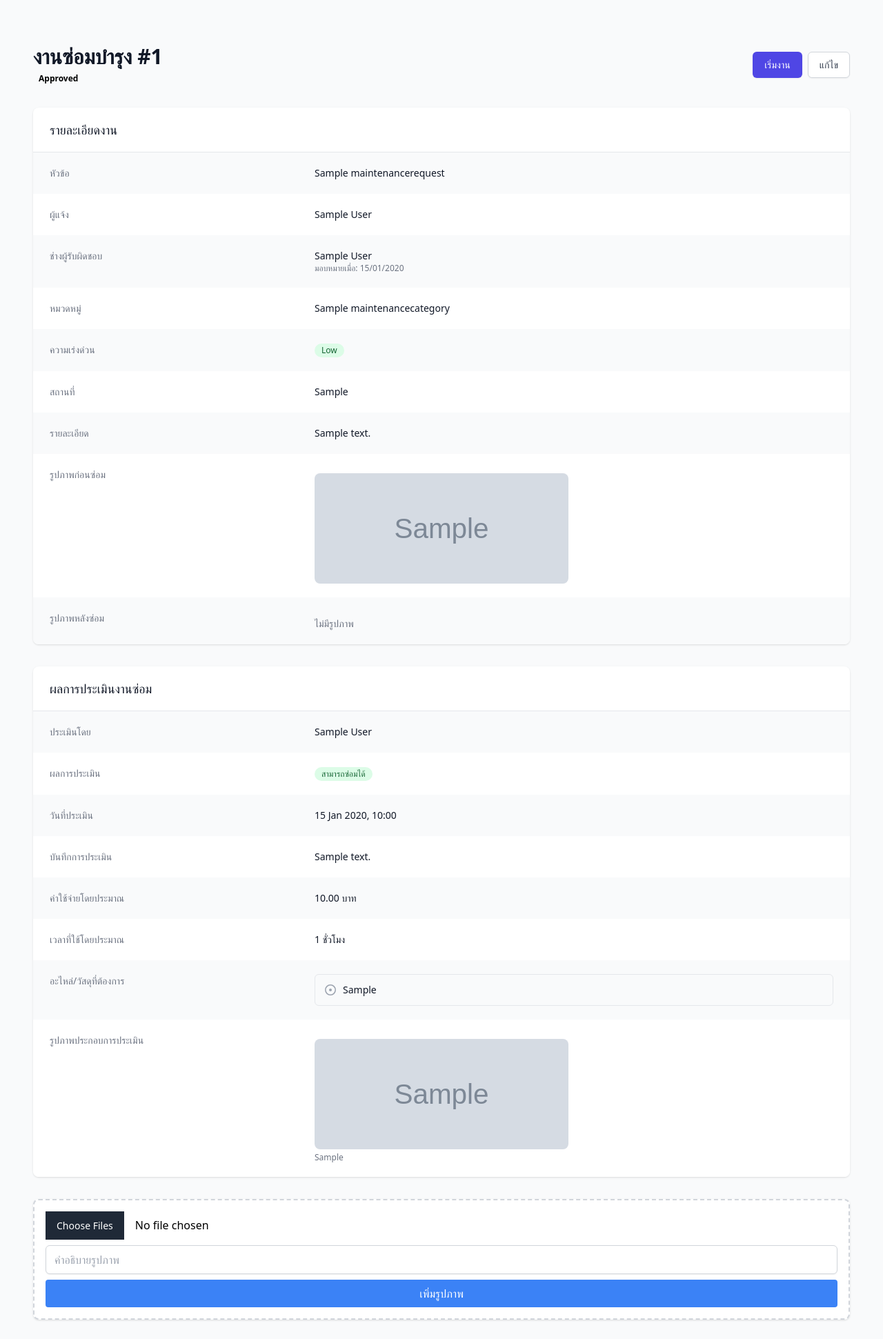
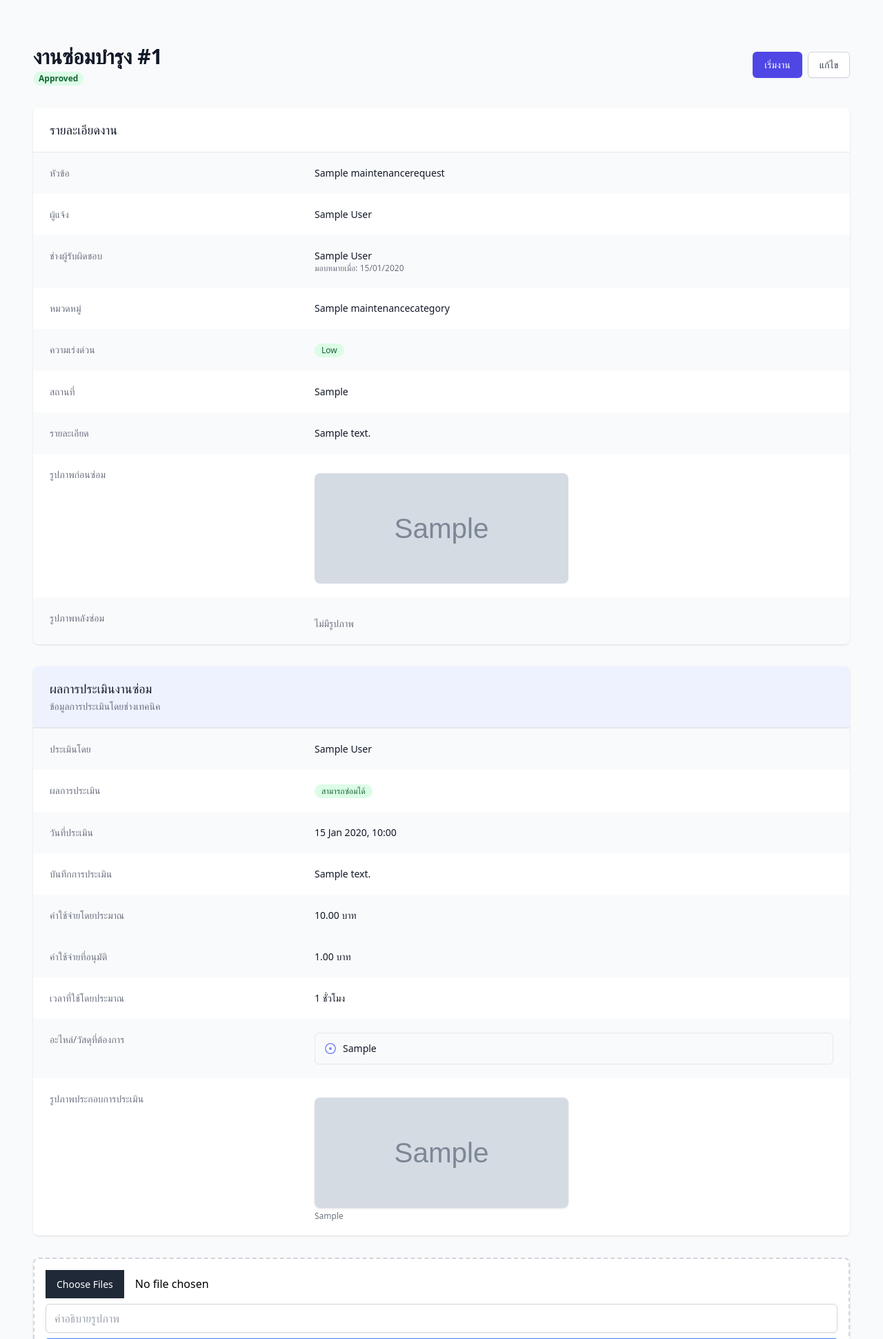
Before and after one commit to pondz1/rehearsal_notification_pb, a Django app: page /detail/1/ in a window 1280 px wide. Shown: the part 64-2005 px from the top of the page at 69% size. Run offline with Django 5.2, Linux system fonts and the light colour scheme; a user stored in the database is signed in; tables that the repository leaves empty hold one stand-in row (values such as "Sample post"); grey boxes marked "Sample" are stand-in pictures; data that the repository does not hold is empty; some libraries are stand-ins or nearby versions.

Commit message:
style and f

```diff
--- a/maintenance/models.py
+++ b/maintenance/models.py
@@ -51,17 +51,6 @@ class MaintenanceRequest(models.Model):
     updated_at = models.DateTimeField(auto_now=True)
     scheduled_date = models.DateTimeField(null=True, blank=True)
     completion_date = models.DateTimeField(null=True, blank=True)
-
-    # Add approval fields
-    approved_by = models.ForeignKey(
-        settings.AUTH_USER_MODEL,
-        on_delete=models.SET_NULL,
-        null=True,
-        blank=True,
-        related_name='approved_maintenance_requests'
-    )
-    approved_at = models.DateTimeField(null=True, blank=True)
-    approval_note = models.TextField(blank=True)
 
     def __str__(self):
         return f"{self.title} - {self.status}"
@@ -255,6 +244,18 @@ class RepairEvaluation(models.Model):
     parts_needed = models.TextField(blank=True, help_text="List of parts needed for repair")
     evaluated_at = models.DateTimeField(auto_now_add=True)
 
+    # Add approval fields
+    approved_by = models.ForeignKey(
+        settings.AUTH_USER_MODEL,
+        on_delete=models.SET_NULL,
+        null=True,
+        blank=True,
+        related_name='approved_maintenance_requests'
+    )
+    approved_at = models.DateTimeField(null=True, blank=True)
+    approval_note = models.TextField(blank=True)
+    approved_budget = models.DecimalField(max_digits=10, decimal_places=2, null=True, blank=True)
+
     def __str__(self):
         return f"Evaluation for {self.maintenance_request.title}"
 
--- a/templates/common/maintenance_status.html
+++ b/templates/common/maintenance_status.html
@@ -1,14 +1,15 @@
-<!-- ส่วนแสดงสถานะในไฟล์ template -->
 <span class="px-2 inline-flex text-xs leading-5 font-semibold rounded-full
     {% if maintenance.status == 'PENDING' %}bg-yellow-100 text-yellow-800
     {% elif maintenance.status == 'ASSIGNED' %}bg-blue-100 text-blue-800
-    {% elif maintenance.status == 'ASSESSED' %}bg-purple-100 text-purple-800
-    {% elif maintenance.status == 'WAITING_APPROVAL' %}bg-orange-100 text-orange-800
-    {% elif maintenance.status == 'CANNOT_FIX' %}bg-red-100 text-red-800
+    {% elif maintenance.status == 'EVALUATING' %}bg-purple-100 text-purple-800
+    {% elif maintenance.status == 'EVALUATED' %}bg-indigo-100 text-indigo-800
+    {% elif maintenance.status == 'APPROVED' %}bg-green-100 text-green-800
     {% elif maintenance.status == 'IN_PROGRESS' %}bg-blue-100 text-blue-800
     {% elif maintenance.status == 'COMPLETED' %}bg-green-100 text-green-800
+    {% elif maintenance.status == 'OUTSOURCED' %}bg-orange-100 text-orange-800
+    {% elif maintenance.status == 'TRANSFERRED' %}bg-teal-100 text-teal-800
+    {% elif maintenance.status == 'NEED_PARTS' %}bg-amber-100 text-amber-800
     {% elif maintenance.status == 'REJECTED' %}bg-red-100 text-red-800
-    {% elif maintenance.status == 'CANCELLED' %}bg-gray-100 text-gray-800
     {% endif %}">
     {{ maintenance.get_status_display }}
 </span>
--- a/templates/maintenance/detail.html
+++ b/templates/maintenance/detail.html
@@ -155,15 +155,16 @@
         <!-- Add this in the details section of the maintenance request -->
         {% if has_evaluation %}
             <div class="mt-8 bg-white shadow overflow-hidden sm:rounded-lg">
-                <div class="px-4 py-5 sm:px-6">
+                <div class="px-4 py-5 border-b border-gray-200 sm:px-6 bg-indigo-50">
                     <h3 class="text-lg leading-6 font-medium text-gray-900">ผลการประเมินงานซ่อม</h3>
+                    <p class="mt-1 max-w-2xl text-sm text-gray-500">ข้อมูลการประเมินโดยช่างเทคนิค</p>
                 </div>
                 <div class="border-t border-gray-200">
                     <dl>
                         <div class="bg-gray-50 px-4 py-5 sm:grid sm:grid-cols-3 sm:gap-4 sm:px-6">
                             <dt class="text-sm font-medium text-gray-500">ประเมินโดย</dt>
                             <dd class="mt-1 text-sm text-gray-900 sm:mt-0 sm:col-span-2">
-                                {{ evaluation.technician.get_full_name }}
+                                {{ evaluation.technician.get_full_name|default:evaluation.technician.username }}
                             </dd>
                         </div>
 
@@ -206,6 +207,15 @@
                             </div>
                         {% endif %}
 
+                        {% if evaluation.approved_budget %}
+                            <div class="bg-gray-50 px-4 py-5 sm:grid sm:grid-cols-3 sm:gap-4 sm:px-6">
+                                <dt class="text-sm font-medium text-gray-500">ค่าใช้จ่ายที่อนุมัติ</dt>
+                                <dd class="mt-1 text-sm text-gray-900 sm:mt-0 sm:col-span-2">
+                                    {{ evaluation.approved_budget|floatformat:2 }} บาท
+                                </dd>
+                            </div>
+                        {% endif %}
+
                         {% if evaluation.estimated_time %}
                             <div class="bg-white px-4 py-5 sm:grid sm:grid-cols-3 sm:gap-4 sm:px-6">
                                 <dt class="text-sm font-medium text-gray-500">เวลาที่ใช้โดยประมาณ</dt>
@@ -215,14 +225,15 @@
                             </div>
                         {% endif %}
 
-                        {% if parts_list %}
+                        {% if evaluation.parts_needed %}
                             <div class="bg-gray-50 px-4 py-5 sm:grid sm:grid-cols-3 sm:gap-4 sm:px-6">
                                 <dt class="text-sm font-medium text-gray-500">อะไหล่/วัสดุที่ต้องการ</dt>
                                 <dd class="mt-1 text-sm text-gray-900 sm:mt-0 sm:col-span-2">
                                     <ul class="border border-gray-200 rounded-md divide-y divide-gray-200">
-                                        {% for part in parts_list %}
+                                        {% for part in evaluation.parts_needed.splitlines %}
+                                            {% if part %}
                                                 <li class="pl-3 pr-4 py-3 flex items-center justify-start text-sm">
-                                                <svg class="flex-shrink-0 h-5 w-5 text-gray-400"
+                                                    <svg class="flex-shrink-0 h-5 w-5 text-indigo-400"
                                                          xmlns="http://www.w3.org/2000/svg" viewBox="0 0 20 20"
                                                          fill="currentColor" aria-hidden="true">
                                                         <path fill-rule="evenodd" d="M10 12a2 2 0 100-4 2 2 0 000 4z"
@@ -233,6 +244,7 @@
                                                     </svg>
                                                     <span class="ml-2 flex-1 w-0 truncate">{{ part }}</span>
                                                 </li>
+                                            {% endif %}
                                         {% endfor %}
                                     </ul>
                                 </dd>
@@ -246,9 +258,9 @@
                                     <div class="grid grid-cols-2 gap-4 mt-2">
                                         {% for img in evaluation.images.all %}
                                             <div class="relative">
-                                                <a href="{{ img.image.url }}" target="_blank">
+                                                <a href="{{ img.image.url }}" target="_blank" class="block">
                                                     <img src="{{ img.image.url }}" alt="{{ img.caption }}"
-                                                         class="h-40 w-full object-cover rounded-lg">
+                                                         class="h-40 w-full object-cover rounded-lg shadow hover:shadow-md transition-shadow duration-200">
                                                 </a>
                                                 {% if img.caption %}
                                                     <div class="mt-1 text-xs text-gray-500">{{ img.caption }}</div>
@@ -264,16 +276,39 @@
             </div>
         {% elif can_evaluate %}
             <div class="mt-8 bg-white shadow overflow-hidden sm:rounded-lg">
-                <div class="px-4 py-5 sm:px-6">
+                <div class="px-4 py-5 border-b border-gray-200 sm:px-6 bg-indigo-50">
                     <h3 class="text-lg leading-6 font-medium text-gray-900">การประเมินงานซ่อม</h3>
+                    <p class="mt-1 max-w-2xl text-sm text-gray-500">ข้อมูลสำหรับประเมินความเสียหายและความต้องการซ่อม</p>
                 </div>
                 <div class="border-t border-gray-200 px-4 py-5">
-                    <p class="text-sm text-gray-700 mb-4">คุณได้รับมอบหมายให้ดูแลงานซ่อมนี้
+                    <div class="rounded-md bg-indigo-50 p-4 mb-4">
+                        <div class="flex">
+                            <div class="flex-shrink-0">
+                                <svg class="h-5 w-5 text-indigo-400" xmlns="http://www.w3.org/2000/svg"
+                                     viewBox="0 0 20 20" fill="currentColor" aria-hidden="true">
+                                    <path fill-rule="evenodd"
+                                          d="M18 10a8 8 0 11-16 0 8 8 0 0116 0zm-7-4a1 1 0 11-2 0 1 1 0 012 0zM9 9a1 1 0 000 2v3a1 1 0 001 1h1a1 1 0 100-2v-3a1 1 0 00-1-1H9z"
+                                          clip-rule="evenodd"></path>
+                                </svg>
+                            </div>
+                            <div class="ml-3 flex-1 md:flex md:justify-between">
+                                <p class="text-sm text-indigo-700">คุณได้รับมอบหมายให้ดูแลงานซ่อมนี้
                                     กรุณาประเมินงานก่อนดำเนินการซ่อม</p>
+                            </div>
+                        </div>
+                    </div>
+                    <div class="flex justify-center">
                         <a href="{% url 'maintenance:evaluate_request' pk=maintenance.pk %}"
-                       class="inline-flex items-center px-4 py-2 border border-transparent rounded-md shadow-sm text-sm font-medium text-white bg-indigo-600 hover:bg-indigo-700">
+                           class="inline-flex items-center px-4 py-2 border border-transparent rounded-md shadow-sm text-sm font-medium text-white bg-indigo-600 hover:bg-indigo-700 focus:outline-none focus:ring-2 focus:ring-offset-2 focus:ring-indigo-500">
+                            <svg class="-ml-1 mr-2 h-5 w-5" xmlns="http://www.w3.org/2000/svg" viewBox="0 0 20 20"
+                                 fill="currentColor" aria-hidden="true">
+                                <path fill-rule="evenodd"
+                                      d="M16.707 5.293a1 1 0 010 1.414l-8 8a1 1 0 01-1.414 0l-4-4a1 1 0 011.414-1.414L8 12.586l7.293-7.293a1 1 0 011.414 0z"
+                                      clip-rule="evenodd"></path>
+                            </svg>
                             ประเมินงานซ่อม
                         </a>
+                    </div>
                 </div>
             </div>
         {% endif %}
```
Also changed, not shown: templates/maintenance/manage.html (+25 -9 lines), maintenance/migrations/0007_remove_maintenancerequest_approval_note_and_more.py (added), maintenance/migrations/0008_repairevaluation_approval_note_and_more.py (added), maintenance/migrations/0009_repairevaluation_approved_budget.py (added). Lines whose indentation alone changed are shown as unchanged.
